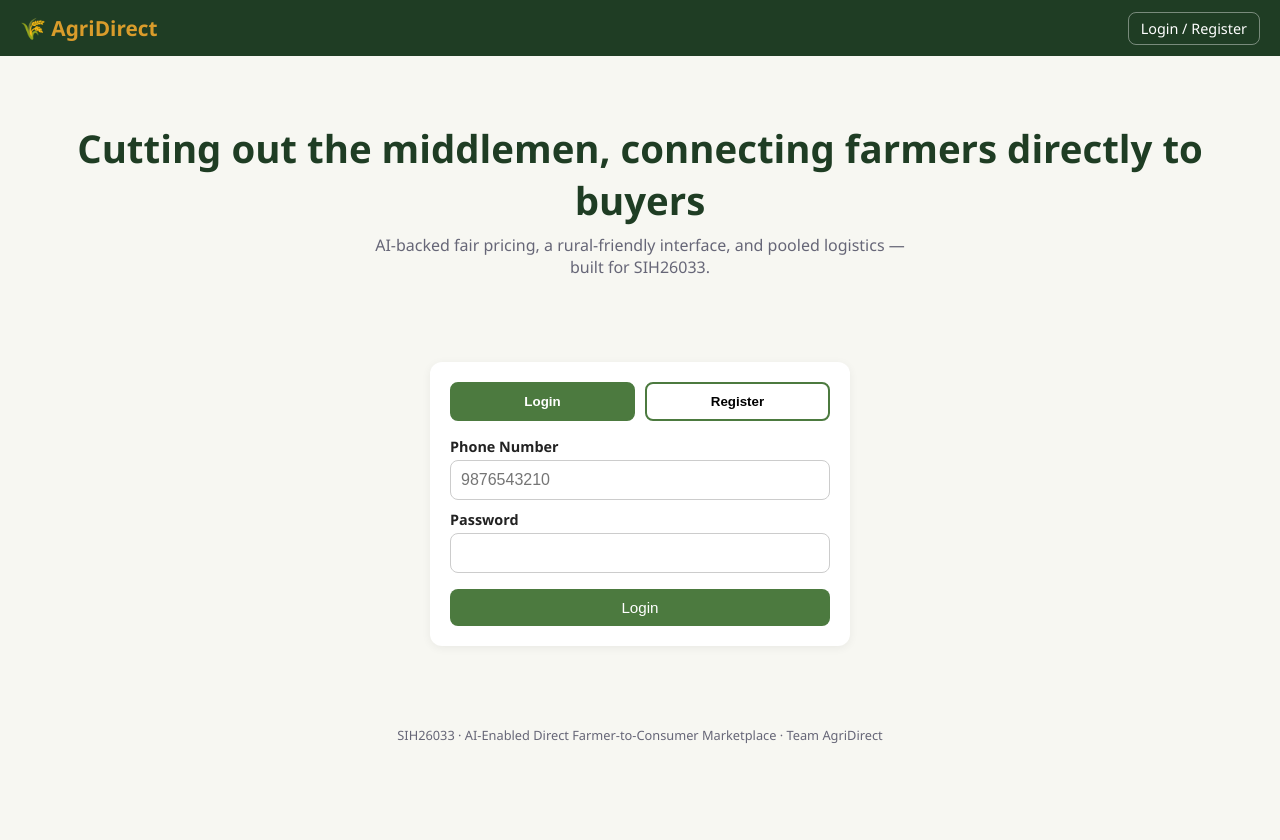
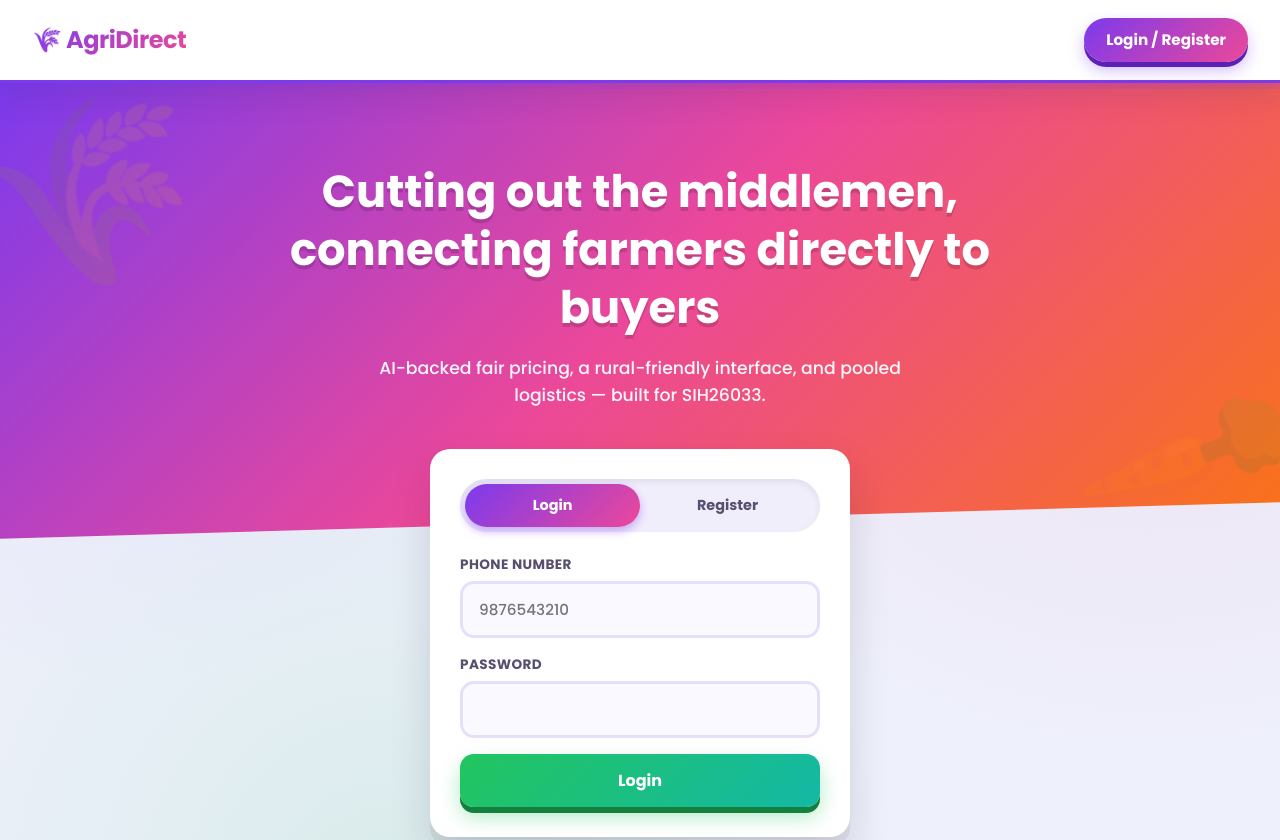
Before and after one commit to ankitvadhvana29/agridirect, a website: page public/index.html in a window 1280 px wide. Shown: the top 840 px of the page. Before the commit the page ends 800 px from the top, so only its background shows below. Drawn offline with Linux system fonts and the light colour scheme.

Commit message:
bold 3D UI redesign

```diff
--- a/public/css/style.css
+++ b/public/css/style.css
@@ -1,159 +1,382 @@
+/* ==========================================================================
+   AgriDirect — BOLD 3D Frontend Theme
+   ========================================================================== */
+
 :root {
-  --green-dark: #1f3d24;
-  --green-mid: #4c7a3f;
-  --gold: #d99c2b;
-  --terracotta: #b1512f;
-  --bg: #f7f7f2;
-  --card: #ffffff;
-  --text: #222;
-  --muted: #667;
-  --radius: 12px;
+  --purple: #7c3aed;
+  --purple-dark: #5b21b6;
+  --pink: #ec4899;
+  --orange: #f97316;
+  --amber: #fbbf24;
+  --green: #22c55e;
+  --green-dark: #15803d;
+  --teal: #14b8a6;
+  --blue: #3b82f6;
+  --ink: #1e1b2e;
+  --ink-soft: #574f6d;
+  --bg: #eef0fb;
+  --card-bg: #ffffff;
+  --radius: 20px;
 }
 
 * { box-sizing: border-box; }
 
 body {
   margin: 0;
-  font-family: "Segoe UI", Roboto, -apple-system, sans-serif;
-  background: var(--bg);
-  color: var(--text);
+  font-family: 'Poppins', 'Segoe UI', system-ui, sans-serif;
+  background:
+    radial-gradient(circle at 10% 10%, rgba(124,58,237,0.10), transparent 40%),
+    radial-gradient(circle at 90% 20%, rgba(236,72,153,0.10), transparent 40%),
+    radial-gradient(circle at 30% 90%, rgba(34,197,94,0.10), transparent 40%),
+    var(--bg);
+  color: var(--ink);
+  line-height: 1.55;
+  -webkit-font-smoothing: antialiased;
 }
 
+h1, h2, h3 { font-weight: 700; margin: 0 0 10px; color: var(--ink); }
+
+/* ---------------- Topbar ---------------- */
 .topbar {
-  background: var(--green-dark);
-  color: white;
-  padding: 14px 20px;
   display: flex;
+  align-items: center;
   justify-content: space-between;
-  align-items: center;
-  flex-wrap: wrap;
-  gap: 10px;
+  padding: 18px 32px;
+  background: var(--card-bg);
+  box-shadow: 0 6px 0 rgba(124,58,237,0.15), 0 14px 30px rgba(30,27,46,0.10);
+  position: sticky;
+  top: 0;
+  z-index: 50;
+  border-bottom: 3px solid var(--purple);
 }
 
-.topbar .brand { font-size: 1.3rem; font-weight: 700; color: var(--gold); }
-.topbar nav a, .topbar button {
-  color: white;
-  text-decoration: none;
-  margin-left: 12px;
-  background: none;
-  border: 1px solid rgba(255,255,255,0.4);
-  padding: 6px 12px;
-  border-radius: 8px;
-  cursor: pointer;
-  font-size: 0.9rem;
+.brand {
+  font-size: 1.5rem;
+  font-weight: 800;
+  background: linear-gradient(135deg, var(--purple), var(--pink));
+  -webkit-background-clip: text;
+  background-clip: text;
+  color: transparent;
+  letter-spacing: -0.5px;
 }
 
-.container {
-  max-width: 1000px;
-  margin: 0 auto;
-  padding: 20px 16px 60px;
+.topbar nav {
+  display: flex;
+  align-items: center;
+  gap: 16px;
+  font-size: 0.95rem;
 }
 
+.topbar nav a {
+  color: #fff;
+  text-decoration: none;
+  font-weight: 700;
+  padding: 10px 22px;
+  border-radius: 999px;
+  background: linear-gradient(135deg, var(--purple), var(--pink));
+  box-shadow: 0 5px 0 var(--purple-dark), 0 8px 16px rgba(124,58,237,0.35);
+  transition: all 0.15s ease;
+}
+
+.topbar nav a:hover {
+  transform: translateY(2px);
+  box-shadow: 0 3px 0 var(--purple-dark), 0 6px 12px rgba(124,58,237,0.35);
+}
+
+.topbar nav button {
+  background: #fff;
+  border: 3px solid var(--ink);
+  color: var(--ink);
+  padding: 9px 20px;
+  border-radius: 999px;
+  cursor: pointer;
+  font-family: inherit;
+  font-weight: 700;
+  box-shadow: 0 4px 0 var(--ink);
+  transition: all 0.15s ease;
+}
+
+.topbar nav button:hover {
+  background: #fef2f2;
+  border-color: #dc2626;
+  color: #dc2626;
+  box-shadow: 0 4px 0 #dc2626;
+  transform: translateY(-1px);
+}
+
+#welcome {
+  font-weight: 700;
+  color: var(--ink-soft);
+  margin-right: 4px;
+}
+
+/* ---------------- Hero ---------------- */
 .hero {
   text-align: center;
-  padding: 40px 16px;
-}
-.hero h1 { color: var(--green-dark); font-size: clamp(1.6rem, 5vw, 2.4rem); margin-bottom: 8px; }
-.hero p { color: var(--muted); max-width: 560px; margin: 0 auto 24px; }
-
-.card {
-  background: var(--card);
-  border-radius: var(--radius);
-  padding: 20px;
-  box-shadow: 0 2px 10px rgba(0,0,0,0.06);
-  margin-bottom: 16px;
+  padding: 80px 24px 130px;
+  background: linear-gradient(135deg, var(--purple) 0%, var(--pink) 50%, var(--orange) 100%);
+  color: #fff;
+  position: relative;
+  overflow: hidden;
+  clip-path: polygon(0 0, 100% 0, 100% 92%, 0 100%);
 }
 
+.hero::before {
+  content: "🌾";
+  position: absolute;
+  font-size: 180px;
+  opacity: 0.12;
+  top: -30px;
+  left: -20px;
+  transform: rotate(-15deg);
+}
+
+.hero::after {
+  content: "🥕";
+  position: absolute;
+  font-size: 160px;
+  opacity: 0.12;
+  bottom: -40px;
+  right: -10px;
+  transform: rotate(20deg);
+}
+
+.hero h1 {
+  position: relative;
+  color: #fff;
+  font-size: clamp(1.7rem, 4vw, 2.8rem);
+  max-width: 800px;
+  margin: 0 auto 18px;
+  line-height: 1.3;
+  text-shadow: 0 4px 0 rgba(0,0,0,0.15);
+}
+
+.hero p {
+  position: relative;
+  color: rgba(255,255,255,0.95);
+  max-width: 580px;
+  margin: 0 auto;
+  font-size: 1.08rem;
+  font-weight: 500;
+}
+
+/* ---------------- Layout ---------------- */
+.container {
+  max-width: 1080px;
+  margin: -90px auto 60px;
+  padding: 0 24px;
+  position: relative;
+  z-index: 2;
+}
+
+/* ---------------- 3D Card ---------------- */
+.card {
+  background: var(--card-bg);
+  border: none;
+  border-radius: var(--radius);
+  padding: 30px;
+  margin-bottom: 26px;
+  box-shadow:
+    0 10px 0 rgba(30,27,46,0.06),
+    0 20px 40px rgba(30,27,46,0.15);
+  transition: transform 0.25s ease, box-shadow 0.25s ease;
+}
+
+.card:hover {
+  transform: translateY(-6px);
+  box-shadow:
+    0 14px 0 rgba(30,27,46,0.06),
+    0 30px 50px rgba(30,27,46,0.20);
+}
+
+/* ---------------- Forms ---------------- */
+label {
+  display: block;
+  font-size: 0.85rem;
+  font-weight: 700;
+  color: var(--ink-soft);
+  margin: 16px 0 6px;
+  text-transform: uppercase;
+  letter-spacing: 0.4px;
+}
+
+input, select, textarea {
+  width: 100%;
+  padding: 14px 16px;
+  border: 3px solid #e5e0f7;
+  border-radius: 14px;
+  font-family: inherit;
+  font-size: 0.95rem;
+  background: #faf9ff;
+  font-weight: 500;
+  transition: all 0.2s ease;
+}
+
+input:focus, select:focus, textarea:focus {
+  outline: none;
+  border-color: var(--purple);
+  box-shadow: 0 4px 0 rgba(124,58,237,0.25);
+  background: #fff;
+  transform: translateY(-2px);
+}
+
+/* ---------------- 3D Buttons ---------------- */
+.btn {
+  display: inline-flex;
+  align-items: center;
+  justify-content: center;
+  gap: 8px;
+  padding: 14px 26px;
+  border: none;
+  border-radius: 14px;
+  background: linear-gradient(135deg, var(--green), var(--teal));
+  color: #fff;
+  font-family: inherit;
+  font-weight: 700;
+  font-size: 1rem;
+  cursor: pointer;
+  box-shadow: 0 6px 0 var(--green-dark), 0 10px 20px rgba(34,197,94,0.35);
+  transition: all 0.12s ease;
+}
+
+.btn:hover {
+  filter: brightness(1.06);
+}
+
+.btn:active {
+  transform: translateY(4px);
+  box-shadow: 0 2px 0 var(--green-dark), 0 4px 10px rgba(34,197,94,0.3);
+}
+
+.btn.secondary {
+  background: linear-gradient(135deg, var(--orange), var(--amber));
+  box-shadow: 0 6px 0 #b45309, 0 10px 20px rgba(249,115,22,0.35);
+}
+
+.btn.secondary:active {
+  box-shadow: 0 2px 0 #b45309, 0 4px 10px rgba(249,115,22,0.3);
+}
+
+.btn.outline {
+  background: #fff;
+  color: var(--purple);
+  border: 3px solid var(--purple);
+  box-shadow: 0 6px 0 #ddd4fb;
+}
+
+.btn.outline:active {
+  box-shadow: 0 2px 0 #ddd4fb;
+}
+
+/* ---------------- Role switch / tabs ---------------- */
+.role-switch {
+  display: flex;
+  background: #f1eefc;
+  border-radius: 999px;
+  padding: 5px;
+  margin-bottom: 22px;
+  box-shadow: inset 0 3px 6px rgba(30,27,46,0.08);
+}
+
+.role-switch button {
+  flex: 1;
+  padding: 11px 14px;
+  border: none;
+  background: transparent;
+  border-radius: 999px;
+  font-family: inherit;
+  font-weight: 700;
+  font-size: 0.9rem;
+  color: var(--ink-soft);
+  cursor: pointer;
+  transition: all 0.2s ease;
+}
+
+.role-switch button.active {
+  background: linear-gradient(135deg, var(--purple), var(--pink));
+  color: #fff;
+  box-shadow: 0 4px 10px rgba(124,58,237,0.4);
+}
+
+/* ---------------- Messages ---------------- */
+.msg {
+  padding: 14px 18px;
+  border-radius: 14px;
+  font-size: 0.9rem;
+  font-weight: 700;
+  margin: 14px 0;
+  box-shadow: 0 4px 0 rgba(0,0,0,0.06);
+}
+
+.msg.error {
+  background: #fee2e2;
+  color: #b91c1c;
+  border: 2px solid #fca5a5;
+}
+
+.msg.success {
+  background: #dcfce7;
+  color: var(--green-dark);
+  border: 2px solid #86efac;
+}
+
+/* ---------------- Grid / Product cards ---------------- */
 .grid {
   display: grid;
-  grid-template-columns: repeat(auto-fill, minmax(240px, 1fr));
-  gap: 16px;
+  grid-template-columns: repeat(auto-fill, minmax(230px, 1fr));
+  gap: 22px;
 }
 
-.btn {
-  display: inline-block;
-  background: var(--green-mid);
-  color: white;
-  border: none;
-  padding: 10px 18px;
-  border-radius: 8px;
-  cursor: pointer;
-  font-size: 0.95rem;
-  text-decoration: none;
-}
-.btn.secondary { background: var(--gold); }
-.btn.outline { background: transparent; border: 2px solid var(--green-mid); color: var(--green-mid); }
-.btn.danger { background: var(--terracotta); }
-.btn:disabled { opacity: 0.5; cursor: not-allowed; }
-
-form label { display: block; margin: 10px 0 4px; font-weight: 600; font-size: 0.9rem; }
-input, select {
-  width: 100%;
-  padding: 10px;
-  border: 1px solid #ccc;
-  border-radius: 8px;
-  font-size: 1rem;
+.grid .card {
+  margin-bottom: 0;
+  padding: 20px;
+  position: relative;
+  overflow: hidden;
+  border-top: 6px solid var(--amber);
 }
 
-.tag {
-  display: inline-block;
-  background: var(--green-dark);
-  color: white;
-  padding: 3px 10px;
-  border-radius: 20px;
-  font-size: 0.75rem;
-  margin-bottom: 6px;
+.grid .card:nth-child(4n+1) { border-top-color: var(--green); }
+.grid .card:nth-child(4n+2) { border-top-color: var(--pink); }
+.grid .card:nth-child(4n+3) { border-top-color: var(--blue); }
+.grid .card:nth-child(4n+4) { border-top-color: var(--amber); }
+
+/* ---------------- AI result box ---------------- */
+#aiResult {
+  margin-top: 14px;
 }
 
-.price-ai {
-  color: var(--gold);
-  font-weight: 700;
-  font-size: 1.1rem;
+#aiResult .card,
+#aiResult > div {
+  background: linear-gradient(135deg, #ede9fe, #fce7f3);
+  border: 3px dashed var(--purple);
+  border-radius: 16px;
+  padding: 16px 18px;
+  font-size: 0.95rem;
+  font-weight: 600;
+  color: var(--purple-dark);
 }
 
-.role-switch {
-  display: flex;
-  gap: 10px;
-  margin-bottom: 16px;
-}
-.role-switch button {
-  flex: 1;
-  padding: 10px;
-  border-radius: 8px;
-  border: 2px solid var(--green-mid);
-  background: white;
-  cursor: pointer;
+/* ---------------- Footer ---------------- */
+footer {
+  text-align: center;
+  padding: 30px 20px 44px;
+  color: var(--ink-soft);
+  font-size: 0.85rem;
   font-weight: 600;
 }
-.role-switch button.active {
-  background: var(--green-mid);
-  color: white;
+
+/* ---------------- Scrollbar polish ---------------- */
+::-webkit-scrollbar { width: 12px; }
+::-webkit-scrollbar-thumb {
+  background: linear-gradient(180deg, var(--purple), var(--pink));
+  border-radius: 10px;
 }
+::-webkit-scrollbar-track { background: var(--bg); }
 
-table { width: 100%; border-collapse: collapse; font-size: 0.9rem; }
-th, td { text-align: left; padding: 8px; border-bottom: 1px solid #eee; }
-
-.msg { padding: 10px; border-radius: 8px; margin: 10px 0; font-size: 0.9rem; }
-.msg.error { background: #fde4e1; color: #8a2f1a; }
-.msg.success { background: #e3f0da; color: #2c4a1c; }
-
-.status-badge {
-  padding: 3px 10px;
-  border-radius: 20px;
-  font-size: 0.75rem;
-  color: white;
-  background: var(--green-mid);
-  text-transform: capitalize;
+/* ---------------- Responsive ---------------- */
+@media (max-width: 640px) {
+  .topbar { padding: 14px 18px; }
+  .hero { padding: 60px 18px 100px; }
+  .container { margin-top: -70px; padding: 0 16px; }
+  .card { padding: 22px; }
 }
-
-footer {
-  text-align: center;
-  padding: 20px;
-  color: var(--muted);
-  font-size: 0.8rem;
-}
-
-@media (max-width: 500px) {
-  .topbar { flex-direction: column; align-items: flex-start; }
-  .grid { grid-template-columns: 1fr; }
-}
--- a/public/index.html
+++ b/public/index.html
@@ -4,6 +4,8 @@
 <meta charset="UTF-8" />
 <meta name="viewport" content="width=device-width, initial-scale=1.0" />
 <title>AgriDirect — Farmer to Consumer Marketplace</title>
+<link rel="preconnect" href="https://fonts.googleapis.com">
+<link href="https://fonts.googleapis.com/css2?family=Poppins:wght@400;500;600;700&display=swap" rel="stylesheet">
 <link rel="stylesheet" href="/css/style.css" />
 </head>
 <body>
```
Also changed, not shown: public/buyer.html (+2 -0 lines), public/farmer.html (+2 -0 lines).
